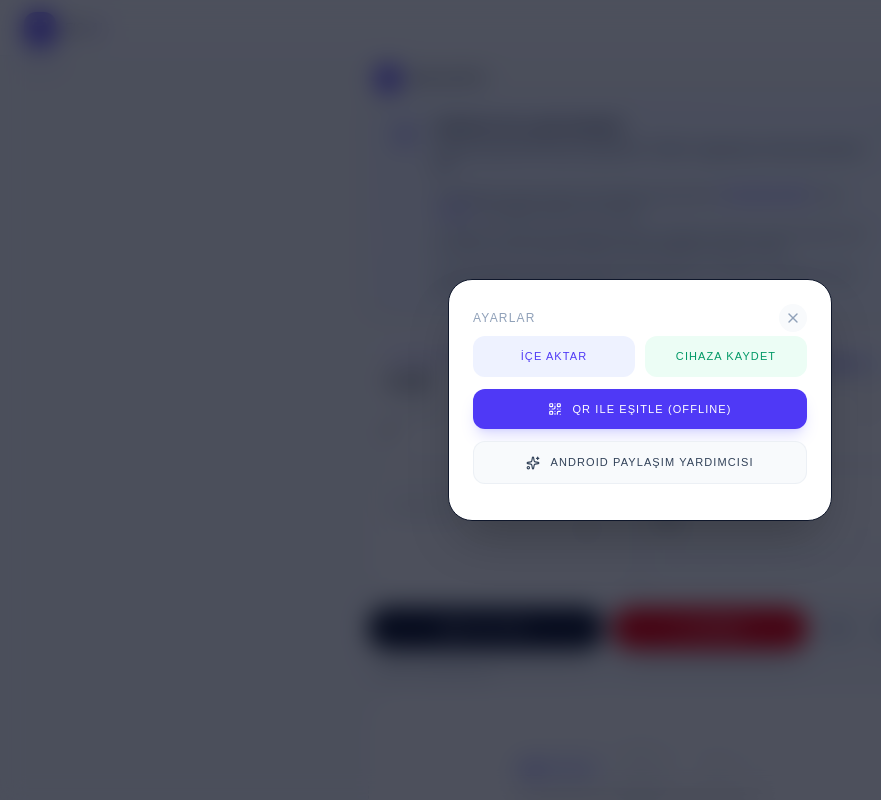
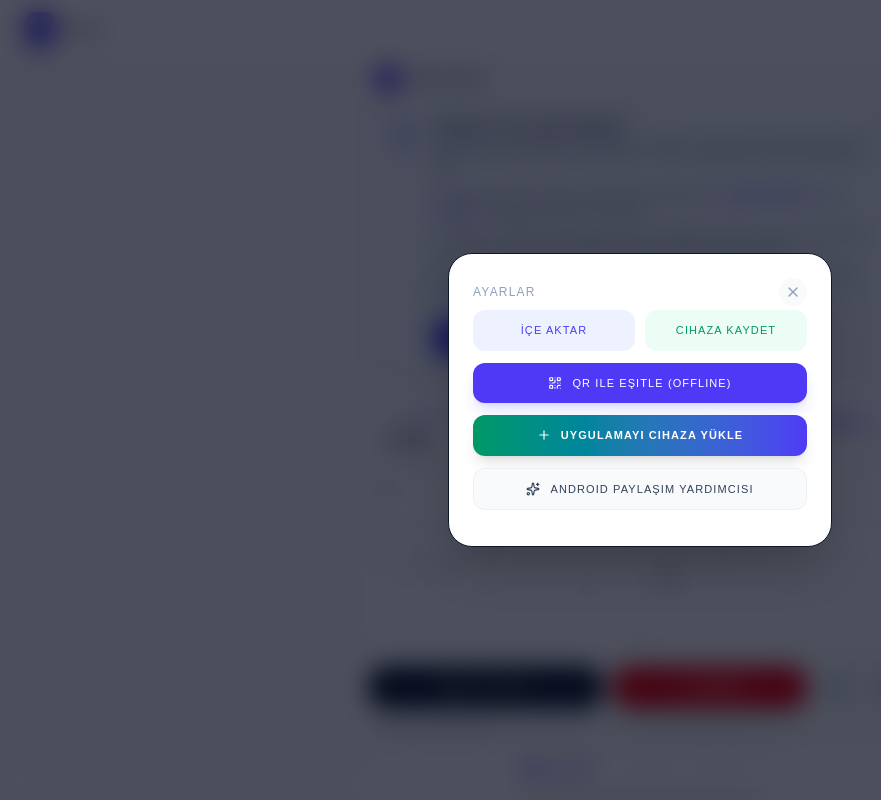
Before and after one commit to ibkarakaya-spec/FisAl-v2, a React (Vite) app: page / in a window 1280 px wide. Both pictures are taken after a click on the button 1239 px from the left and 27 px from the top of the page. Shown: the top 800 px of the page, without its empty margins (0-881 px from the left). Built offline with nearby package versions, Linux system fonts and the light colour scheme.

Commit message:
feat(pwa): add PWA installation support and manifest fixes
Implement beforeinstallprompt handling and standalone mode detection to enable PWA installation flows. Updated manifest icon declarations to support both standard and maskable formats.

```diff
--- a/src/App.tsx
+++ b/src/App.tsx
@@ -42,6 +42,10 @@ const App: React.FC = () => {
   const [showAndroidShareTip, setShowAndroidShareTip] = useState(() => {
     return localStorage.getItem('hide_android_share_tip') !== 'true';
   });
+
+  // PWA states for managing direct Android/browser installation
+  const [deferredPrompt, setDeferredPrompt] = useState<any | null>(null);
+  const [isAppInstalled, setIsAppInstalled] = useState(false);
 
   // States for handling Web Share Target (Android PDF / Image / Text share)
   const [sharedImportData, setSharedImportData] = useState<any | null>(null);
@@ -196,6 +200,26 @@ const App: React.FC = () => {
   useEffect(() => {
     setIsInitializing(false);
 
+    // Dynamic listeners for capturing browser PWA installation trigger
+    const handleBeforeInstall = (e: Event) => {
+      e.preventDefault();
+      setDeferredPrompt(e);
+    };
+
+    const handleAppInstalled = () => {
+      setDeferredPrompt(null);
+      setIsAppInstalled(true);
+    };
+
+    const checkPwaInstalledMode = () => {
+      const isStandalone = window.matchMedia('(display-mode: standalone)').matches || (window.navigator as any).standalone;
+      setIsAppInstalled(!!isStandalone);
+    };
+
+    window.addEventListener('beforeinstallprompt', handleBeforeInstall);
+    window.addEventListener('appinstalled', handleAppInstalled);
+    checkPwaInstalledMode();
+
     // Handle PWA Web Share Target URL params (Android PDF/Image/Text share)
     const urlParams = new URLSearchParams(window.location.search);
     const sharedId = urlParams.get('sharedId');
@@ -231,7 +255,28 @@ const App: React.FC = () => {
       );
       window.history.replaceState({}, document.title, window.location.pathname);
     }
+
+    return () => {
+      window.removeEventListener('beforeinstallprompt', handleBeforeInstall);
+      window.removeEventListener('appinstalled', handleAppInstalled);
+    };
   }, []);
+
+  // Helper function to trigger interactive Android/PWA installation
+  const triggerInstallPrompt = async () => {
+    if (!deferredPrompt) {
+      alert("Bu tarayıcı veya cihaz şu anda otomatik yüklemeyi doğrudan başlatamıyor.\n\nUygulama telefonunuzda zaten kurulu olabilir veya tarayıcınız bu özelliği tam açmamış olabilir.\n\nYÜKLEMEK İÇİN:\n1. Chrome veya Samsung Internet sağ üstündeki Üç Nokta (⋮) simgesine dokunun.\n2. Listedeki 'Ana Ekrana Ekle' veya 'Uygulamayı Yükle' seçeneğini seçin.\n\nEğer paylaş seçeneğinde göremiyorsanız, kurulu olan uygulamayı silip Chrome ile tekrar yüklemeyi deneyin.");
+      return;
+    }
+    try {
+      deferredPrompt.prompt();
+      const { outcome } = await deferredPrompt.userChoice;
+      console.log(`PWA install user choice: ${outcome}`);
+      setDeferredPrompt(null);
+    } catch (err) {
+      console.error("Installation prompt error:", err);
+    }
+  };
 
   useEffect(() => {
     localStorage.setItem('app_categories', JSON.stringify(categories));
@@ -623,6 +668,18 @@ const App: React.FC = () => {
                           <li>Paylaşım menüsünde FişAI görünmüyorsa; uygulamayı telefonunuzdan tamamen silin ve Chrome ile tekrar yükleyin (Böylece Android paylaşım kaydını yeniler).</li>
                           <li>Artık herhangi bir PDF veya fiş görselini paylaşırken ve **FişAI**'ı seçtiğinizde yapay zeka tarafından otomatik çözümlenir!</li>
                         </ul>
+
+                        {!isAppInstalled && (
+                          <div className="pt-3.5">
+                            <button
+                              onClick={triggerInstallPrompt}
+                              className="w-full sm:w-auto bg-indigo-600 hover:bg-indigo-700 text-white text-[10px] font-bold uppercase tracking-widest px-4 py-3 rounded-2xl flex items-center justify-center gap-1.5 shadow-md shadow-indigo-600/20 active:scale-95 transition-all font-sans"
+                            >
+                              <Plus size={14} />
+                              Hemen Telefonuna Yükle (Kur)
+                            </button>
+                          </div>
+                        )}
                       </div>
                     </div>
                   </div>
@@ -901,6 +958,19 @@ const App: React.FC = () => {
                     QR ile Eşitle (Offline)
                   </button>
 
+                  {!isAppInstalled && (
+                    <button
+                      onClick={() => {
+                         setShowSettings(false);
+                         triggerInstallPrompt();
+                      }}
+                      className="w-full py-3 flex items-center justify-center gap-2.5 bg-gradient-to-r from-emerald-600 to-indigo-600 hover:from-emerald-700 hover:to-indigo-700 text-white rounded-xl text-[11px] font-bold uppercase tracking-widest shadow-lg shadow-indigo-505/20 transition-all active:scale-95"
+                    >
+                      <Plus size={14} />
+                      Uygulamayı Cihaza Yükle
+                    </button>
+                  )}
+
                   <button
                     onClick={() => {
                        setShowAndroidShareTip(true);
```
Also changed, not shown: public/manifest.json.
